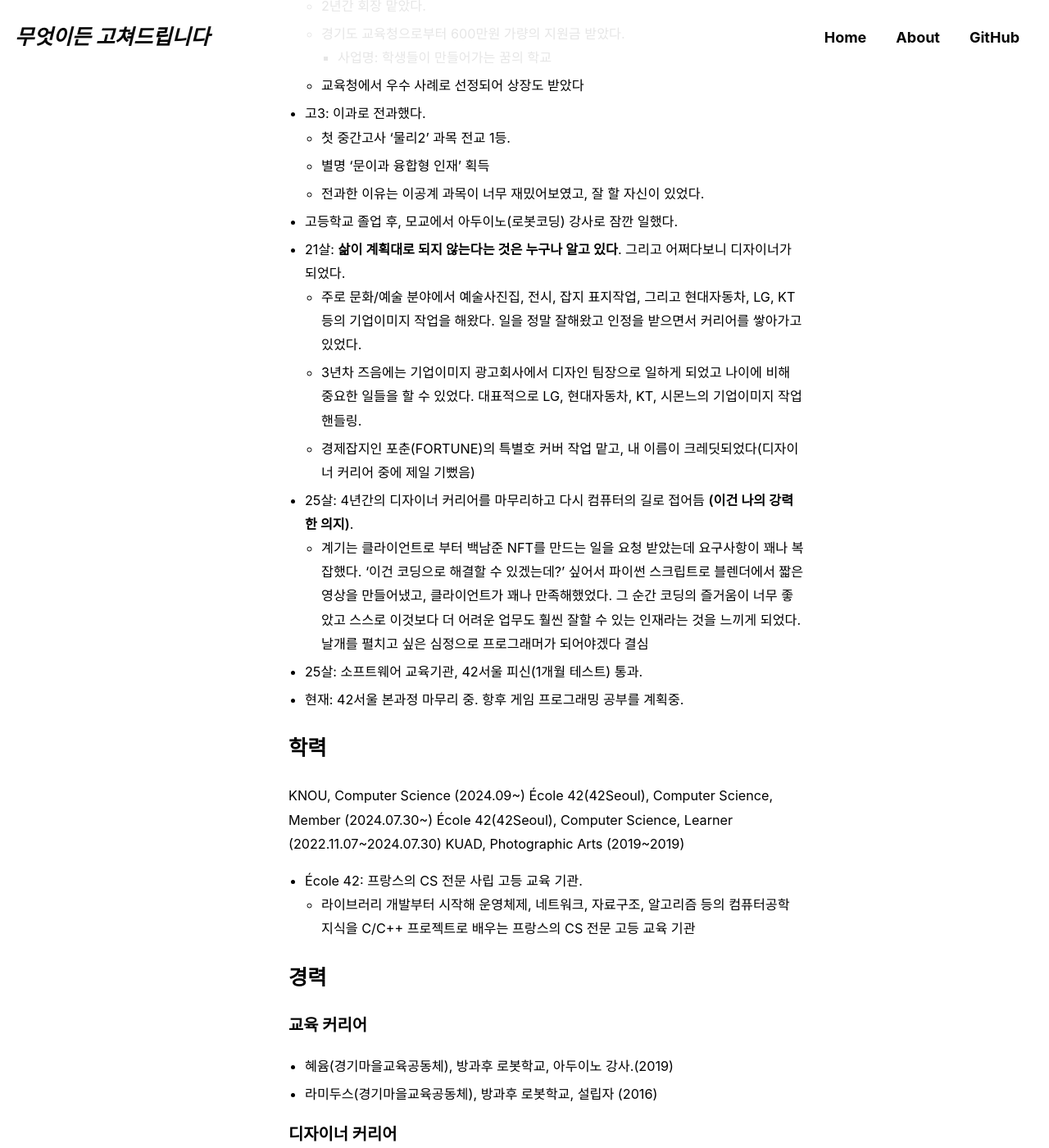
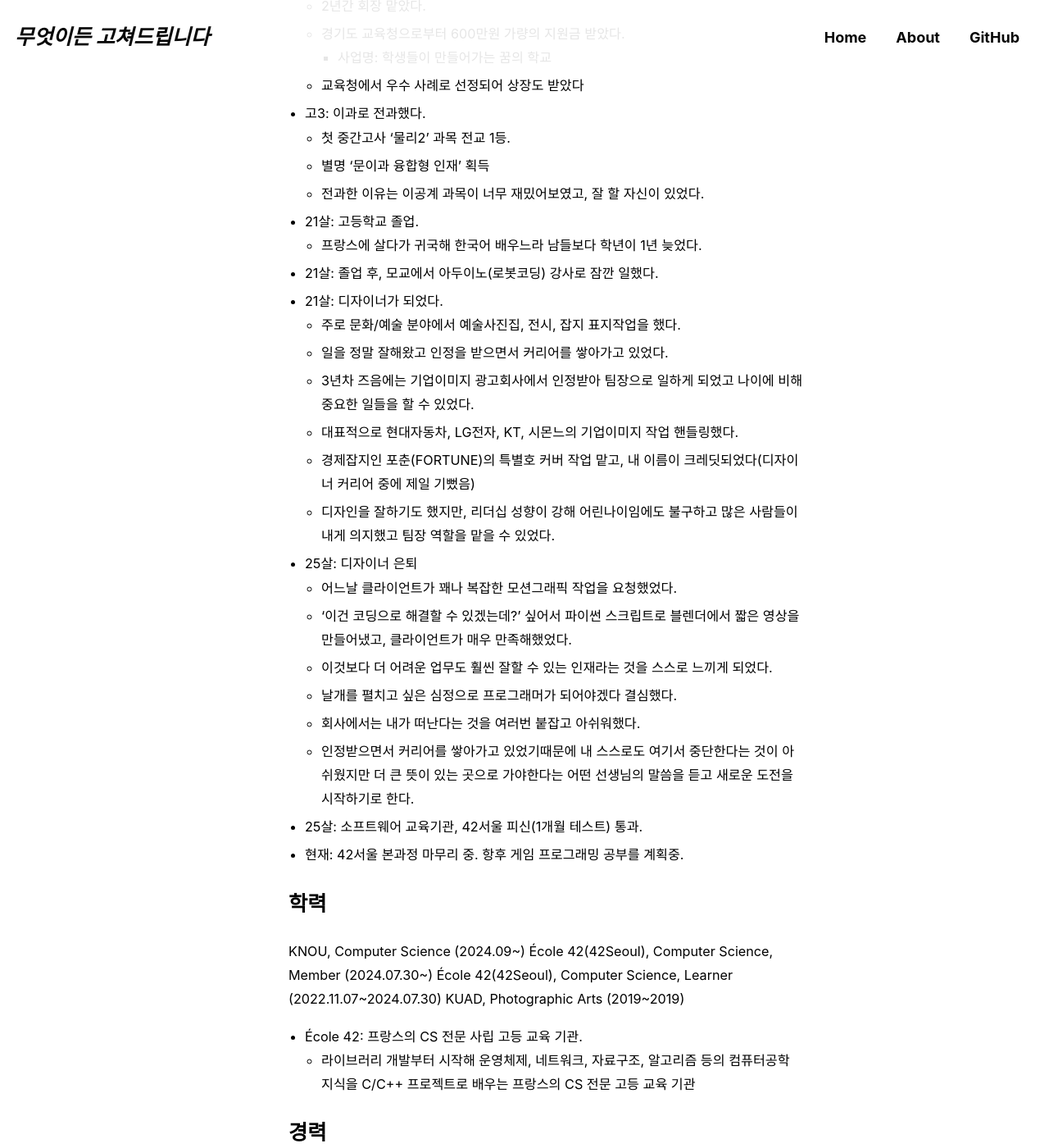
Before and after one commit to jeekpark/jeekpark.github.io, a Jekyll site: the page built from _pages/about.md, in a window 1280 px wide and 1400 px high, scrolled down 1220 px. Shown: the whole window at 82% size. Built offline with Jekyll 4.4.1, drawn with Linux system fonts in a browser that asks for light colours; cached includes are drawn as plain includes; some web fonts are replaced.

Commit message:
Update: 2024-09-20

```diff
--- a/_pages/about.md
+++ b/_pages/about.md
@@ -42,13 +42,23 @@ comments: false
     - 첫 중간고사 '물리2' 과목 전교 1등.
     - 별명 '문이과 융합형 인재' 획득
     - 전과한 이유는 이공계 과목이 너무 재밌어보였고, 잘 할 자신이 있었다.
-- 고등학교 졸업 후, 모교에서 아두이노(로봇코딩) 강사로 잠깐 일했다.
-- 21살: **삶이 계획대로 되지 않는다는 것은 누구나 알고 있다**. 그리고 어쩌다보니 디자이너가 되었다.
-    - 주로 문화/예술 분야에서 예술사진집, 전시, 잡지 표지작업, 그리고 현대자동차, LG, KT 등의 기업이미지 작업을 해왔다. 일을 정말 잘해왔고 인정을 받으면서 커리어를 쌓아가고 있었다.
-    - 3년차 즈음에는 기업이미지 광고회사에서 디자인 팀장으로 일하게 되었고 나이에 비해 중요한 일들을 할 수 있었다. 대표적으로 LG, 현대자동차, KT, 시몬느의 기업이미지 작업 핸들링.
+- 21살: 고등학교 졸업.
+    - 프랑스에 살다가 귀국해 한국어 배우느라 남들보다 학년이 1년 늦었다.
+- 21살: 졸업 후, 모교에서 아두이노(로봇코딩) 강사로 잠깐 일했다.
+- 21살: 디자이너가 되었다.
+    - 주로 문화/예술 분야에서 예술사진집, 전시, 잡지 표지작업을 했다.
+    - 일을 정말 잘해왔고 인정을 받으면서 커리어를 쌓아가고 있었다.
+    - 3년차 즈음에는 기업이미지 광고회사에서 인정받아 팀장으로 일하게 되었고 나이에 비해 중요한 일들을 할 수 있었다.
+    - 대표적으로 현대자동차, LG전자, KT, 시몬느의 기업이미지 작업 핸들링했다.
     - 경제잡지인 포춘(FORTUNE)의 특별호 커버 작업 맡고, 내 이름이 크레딧되었다(디자이너 커리어 중에 제일 기뻤음)
-- 25살: 4년간의 디자이너 커리어를 마무리하고 다시 컴퓨터의 길로 접어듬 **(이건 나의 강력한 의지)**.
-    - 계기는 클라이언트로 부터 백남준 NFT를 만드는 일을 요청 받았는데 요구사항이 꽤나 복잡했다. ‘이건 코딩으로 해결할 수 있겠는데?’ 싶어서 파이썬 스크립트로 블렌더에서 짧은 영상을 만들어냈고, 클라이언트가 꽤나 만족해했었다. 그 순간 코딩의 즐거움이 너무 좋았고 스스로 이것보다 더 어려운 업무도 훨씬 잘할 수 있는 인재라는 것을 느끼게 되었다. 날개를 펼치고 싶은 심정으로 프로그래머가 되어야겠다 결심
+    - 디자인을 잘하기도 했지만, 리더십 성향이 강해 어린나이임에도 불구하고 많은 사람들이 내게 의지했고 팀장 역할을 맡을 수 있었다.
+- 25살: 디자이너 은퇴
+    - 어느날 클라이언트가 꽤나 복잡한 모션그래픽 작업을 요청했었다.
+    - ‘이건 코딩으로 해결할 수 있겠는데?’ 싶어서 파이썬 스크립트로 블렌더에서 짧은 영상을 만들어냈고, 클라이언트가 매우 만족해했었다.
+    - 이것보다 더 어려운 업무도 훨씬 잘할 수 있는 인재라는 것을 스스로 느끼게 되었다.
+    - 날개를 펼치고 싶은 심정으로 프로그래머가 되어야겠다 결심했다.
+    - 회사에서는 내가 떠난다는 것을 여러번 붙잡고 아쉬워했다.
+    - 인정받으면서 커리어를 쌓아가고 있었기때문에 내 스스로도 여기서 중단한다는 것이 아쉬웠지만 더 큰 뜻이 있는 곳으로 가야한다는 어떤 선생님의 말씀을 듣고 새로운 도전을 시작하기로 한다.
 - 25살: 소프트웨어 교육기관, 42서울 피신(1개월 테스트) 통과.
 - 현재: 42서울 본과정 마무리 중. 항후 게임 프로그래밍 공부를 계획중.
 
```
